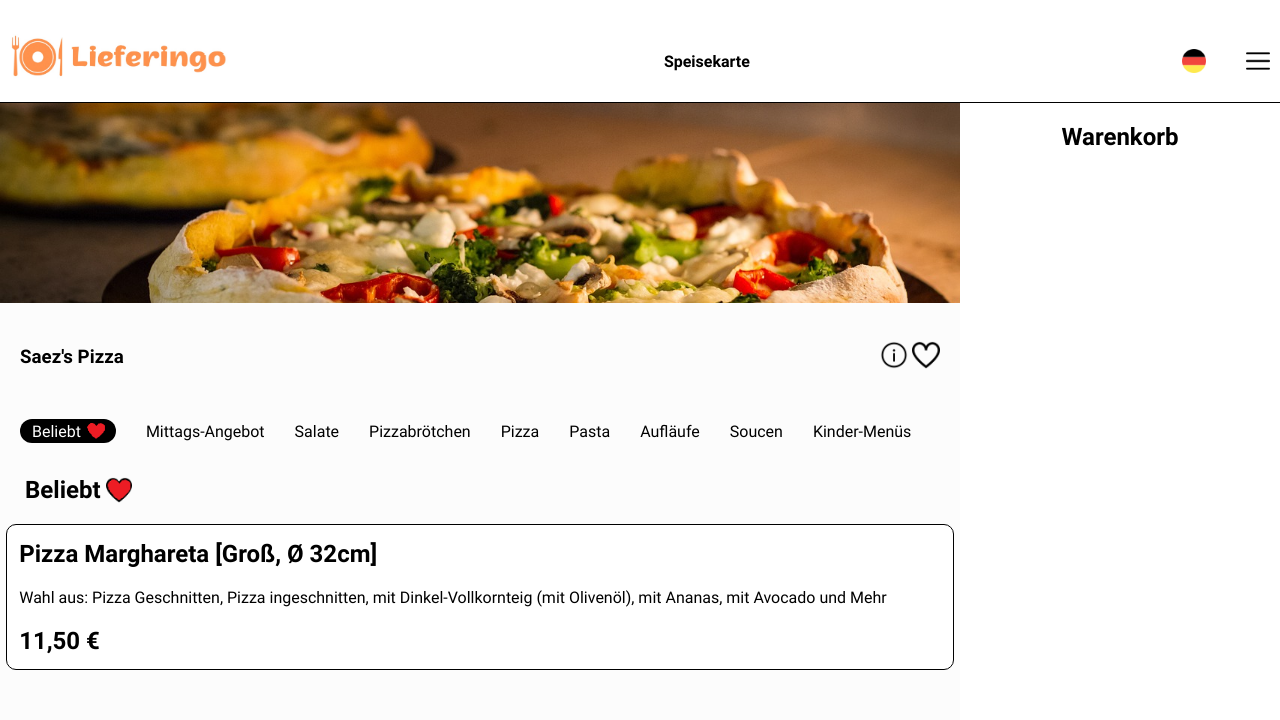
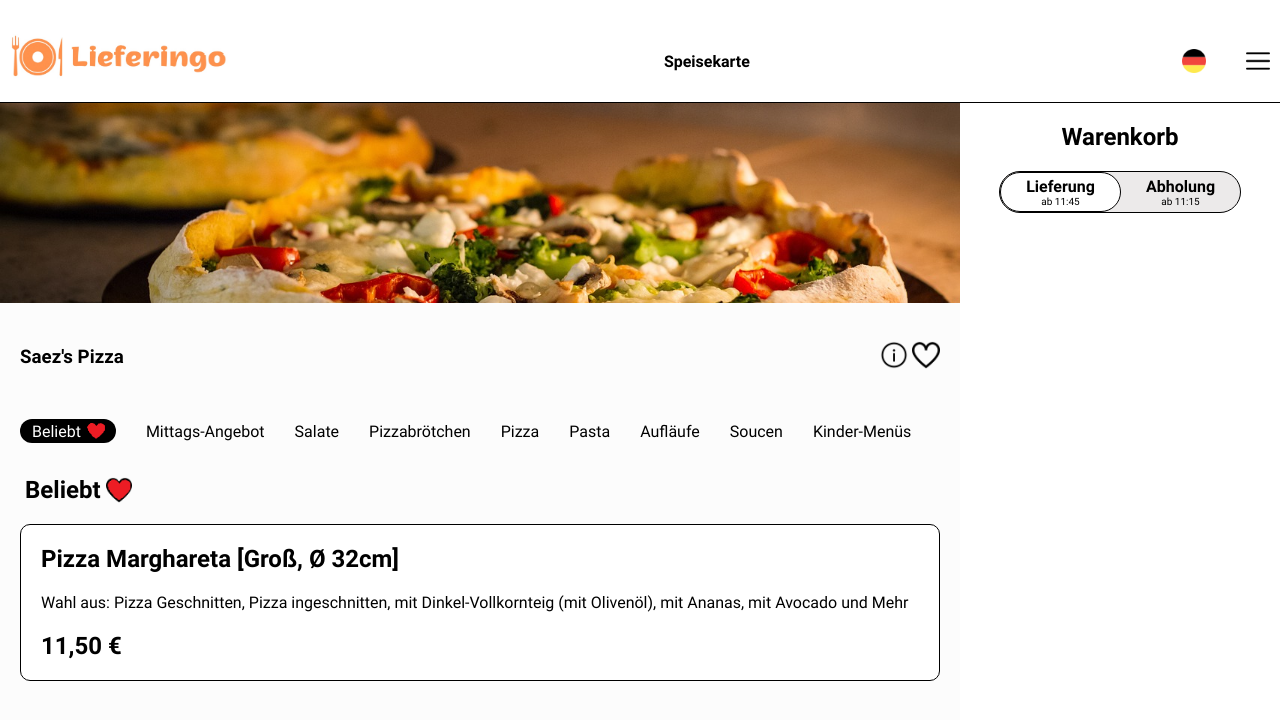
Before and after one commit to Saez24/lieferingo, a plain HTML site: page index.html in a window 1280 px wide. Shown: the top 720 px of the page. Drawn offline with Linux system fonts and the light colour scheme.

Commit message:
Added menu and changes on shoppingbasket

```diff
--- a/index.html
+++ b/index.html
@@ -63,6 +63,16 @@
         </div>
         <div class="shoppingbasket">
             <h1>Warenkorb</h1>
+            <div class="delivery">
+                <div class="deliveryselection1">
+                    <h4>Lieferung</h4>
+                    <span>ab 11:45</span>
+                </div>
+                <div class="deliveryselection2">
+                    <h4>Abholung</h4>
+                    <span>ab 11:15</span>
+                </div>
+            </div>
 
         </div>
     </section>
--- a/scripts/script.js
+++ b/scripts/script.js
@@ -1,8 +1,12 @@
-// window.onscroll = function () {
-//     let shoppingCart = document.getElementById('shoppingCart');
-//     if (window.scrollY > 0) {
-//         shoppingCart.style = 'top: 0';
-//     } else {
-//         shoppingCart.style = 'top: 82px';
-//     }
-// }
+let content = [
+    {
+        'authorimg': '',
+        'author': '',
+        'image': '',
+        'description': '',
+        'posttime': '',
+        'comments': [],
+        'isliked': false,
+        'likes': [],
+    }
+];
--- a/styles/style.css
+++ b/styles/style.css
@@ -71,6 +71,52 @@ footer {
     background-color: white;
     top: 0px;
     display: flex;
+    justify-content: flex-start;
+    flex-direction: column;
+    align-items: center;
+}
+
+.delivery {
+    display: flex;
+    border: 1px solid;
+    border-radius: 22px;
+    color: black;
+    height: 40px;
+    align-items: center;
+    width: 75%;
+    justify-content: space-between;
+    background-color: rgb(236, 234, 234);
+    cursor: pointer;
+}
+
+.delivery span {
+    font-size: 10px;
+}
+
+.delivery h4 {
+    margin: 0;
+}
+
+.deliveryselection1 {
+    display: flex;
+    flex-direction: column;
+    align-items: center;
+    border: 1px solid;
+    border-radius: 22px;
+    color: black;
+    background-color: white;
+    width: 50%;
+    height: 94%;
+    justify-content: center;
+}
+
+.deliveryselection2 {
+    display: flex;
+    flex-direction: column;
+    align-items: center;
+    color: black;
+    width: 50%;
+    height: 94%;
     justify-content: center;
 }
 
@@ -135,12 +181,15 @@ footer {
     border-radius: 10px;
     color: black;
     background-color: white;
-    height: 120px;
     display: flex;
     flex-direction: column;
     justify-content: center;
-    width: 96%;
+    width: auto;
     margin: auto;
-    padding: 12px;
+    padding-left: 20px;
+    padding-right: 20px;
     cursor: pointer;
+    height: auto;
+    margin-left: 20px;
+    margin-right: 20px;
 }
```
